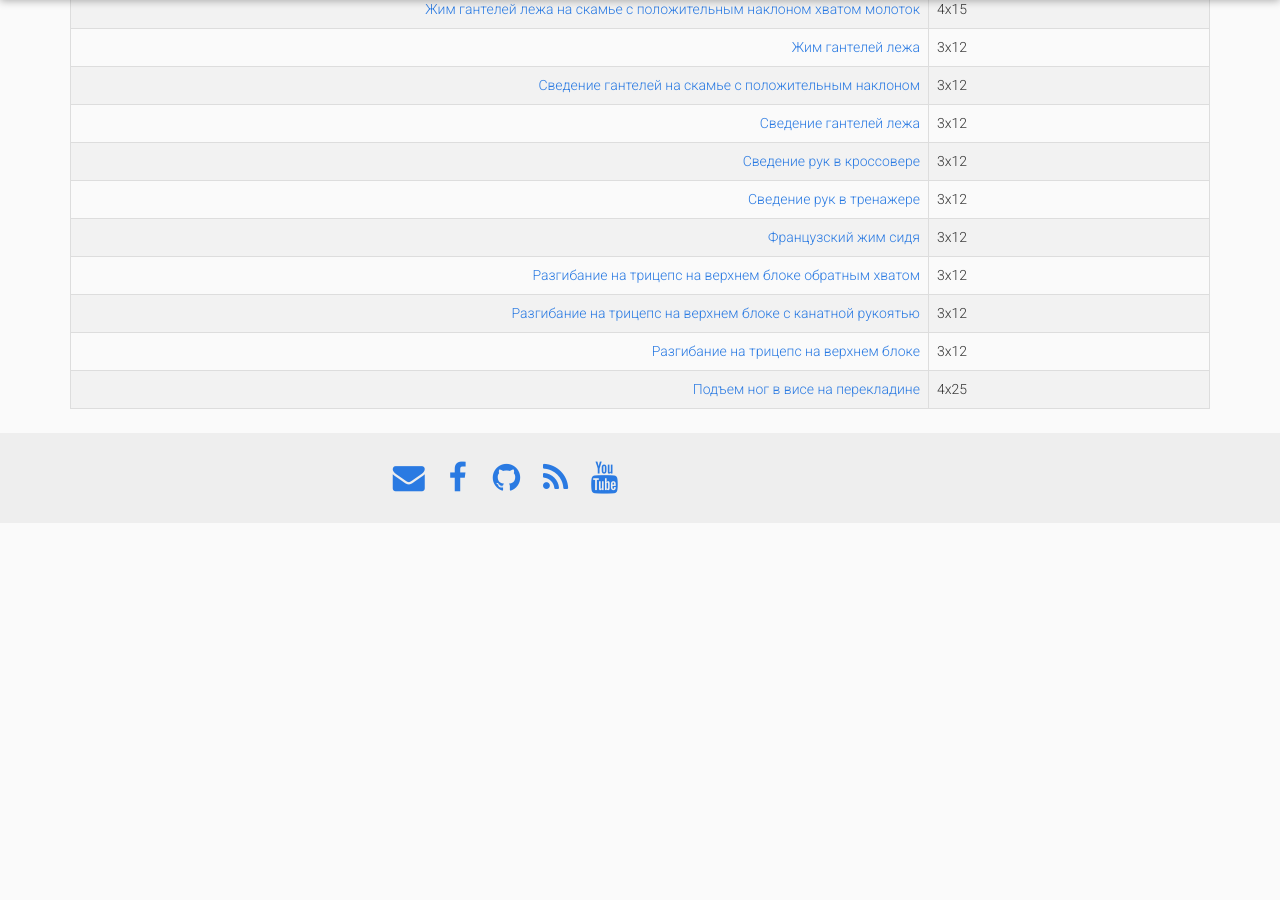
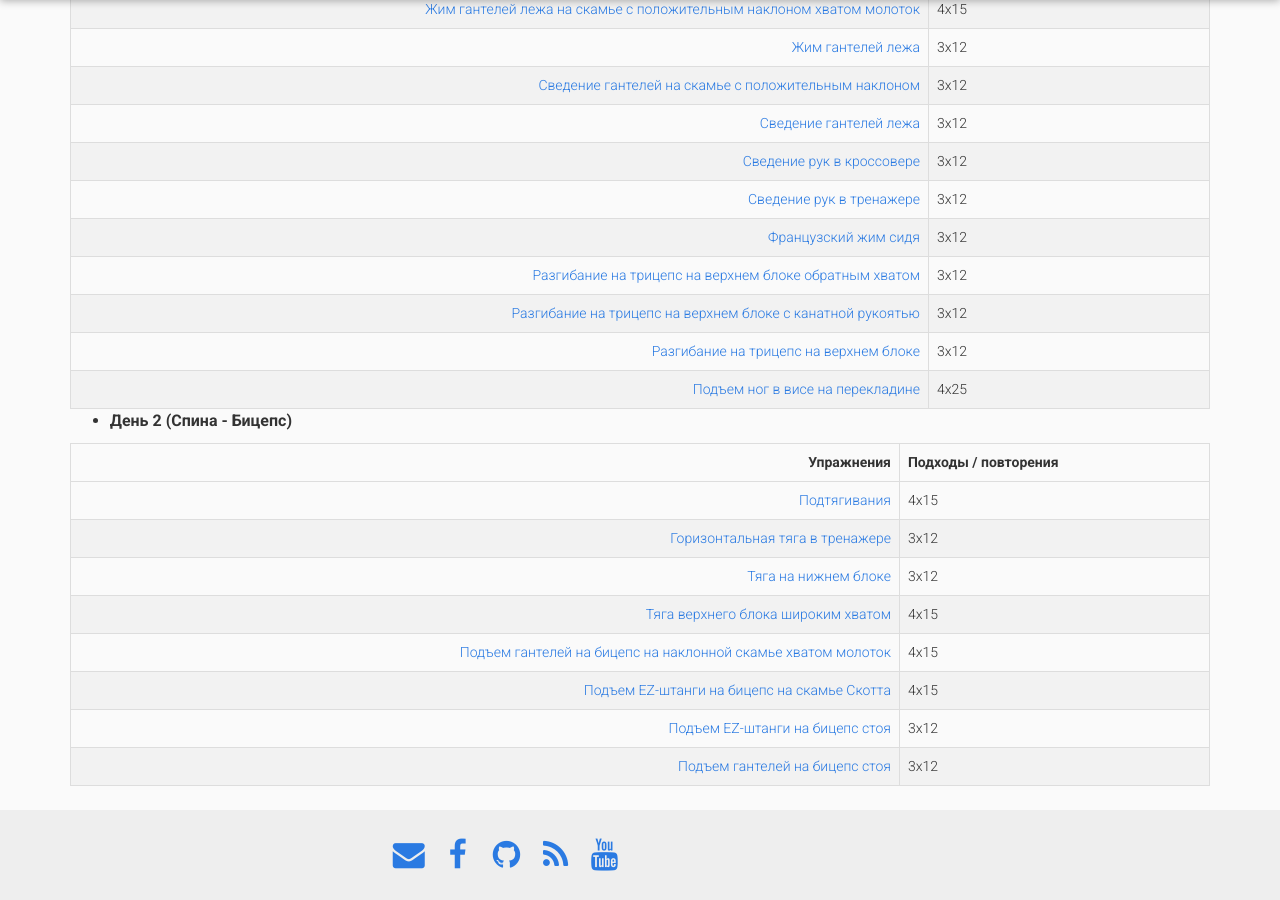
Before and after one commit to Hadenix/Hadenix.github.io, a Jekyll site: the page built from sport.md, in a window 1280 px wide and 900 px high, scrolled down 823 px. Built offline with Jekyll 4.4.1, drawn with Linux system fonts in a browser that asks for light colours; nearby versions of some CDN libraries; before the commit the page ends 1346 px from its top, so only the background shows below that.

Commit message:
Update sport.md

```diff
--- a/sport.md
+++ b/sport.md
@@ -36,3 +36,16 @@ permalink: /sport/
 [Разгибание на трицепс на верхнем блоке с канатной рукоятью](https://dailyfit.ru/uprazhneniya/razgibanie-na-triceps-vniz-ispolzuya-kanatnuyu-rukoyat/) | 3х12
 [Разгибание на трицепс на верхнем блоке](https://dailyfit.ru/uprazhneniya/razgibanie-na-triceps-vniz-2/) | 3х12
 [Подъем ног в висе на перекладине](https://dailyfit.ru/uprazhneniya/podem-nog-v-vise-na-perekladine/) | 4х25
+
+* **День 2 (Спина - Бицепс)**
+
+Упражнения | Подходы / повторения
+-------:|:-------------------------
+[Подтягивания](https://dailyfit.ru/uprazhneniya/podtjagivanija/) | 4x15
+[Горизонтальная тяга в тренажере](https://bodysportal.com/bodibilding/uprazhneniya/spina/tyaga-v-gorizontalnom-trenazhere) | 3x12
+[Тяга на нижнем блоке](https://dailyfit.ru/uprazhneniya/tyaga-na-nizhnem-bloke/) | 3x12
+[Тяга верхнего блока широким хватом](https://dailyfit.ru/uprazhneniya/tyaga-k-grudi-sverxu-shirokim-xvatom-v-trosovom-trenazhere/) | 4x15
+[Подъем гантелей на бицепс на наклонной скамье хватом молоток](https://dailyfit.ru/uprazhneniya/podem-gantelej-na-biceps-na-naklonnoj-skame-xvatom-molotok/) | 4x15
+[Подъем EZ-штанги на бицепс на скамье Скотта](https://dailyfit.ru/uprazhneniya/sgibanie-ruk-na-biceps-na-skame-skotta-s-ez-shtangoj/) | 4x15
+[Подъем EZ-штанги на бицепс стоя](https://dailyfit.ru/uprazhneniya/sgibanie-ruk-na-biceps-s-ez-shtangoj/) | 3x12
+[Подъем гантелей на бицепс стоя](https://dailyfit.ru/uprazhneniya/odnovremennoe-sgibanie-ruk-na-biceps-s-gantelyami/) | 3x12
```
